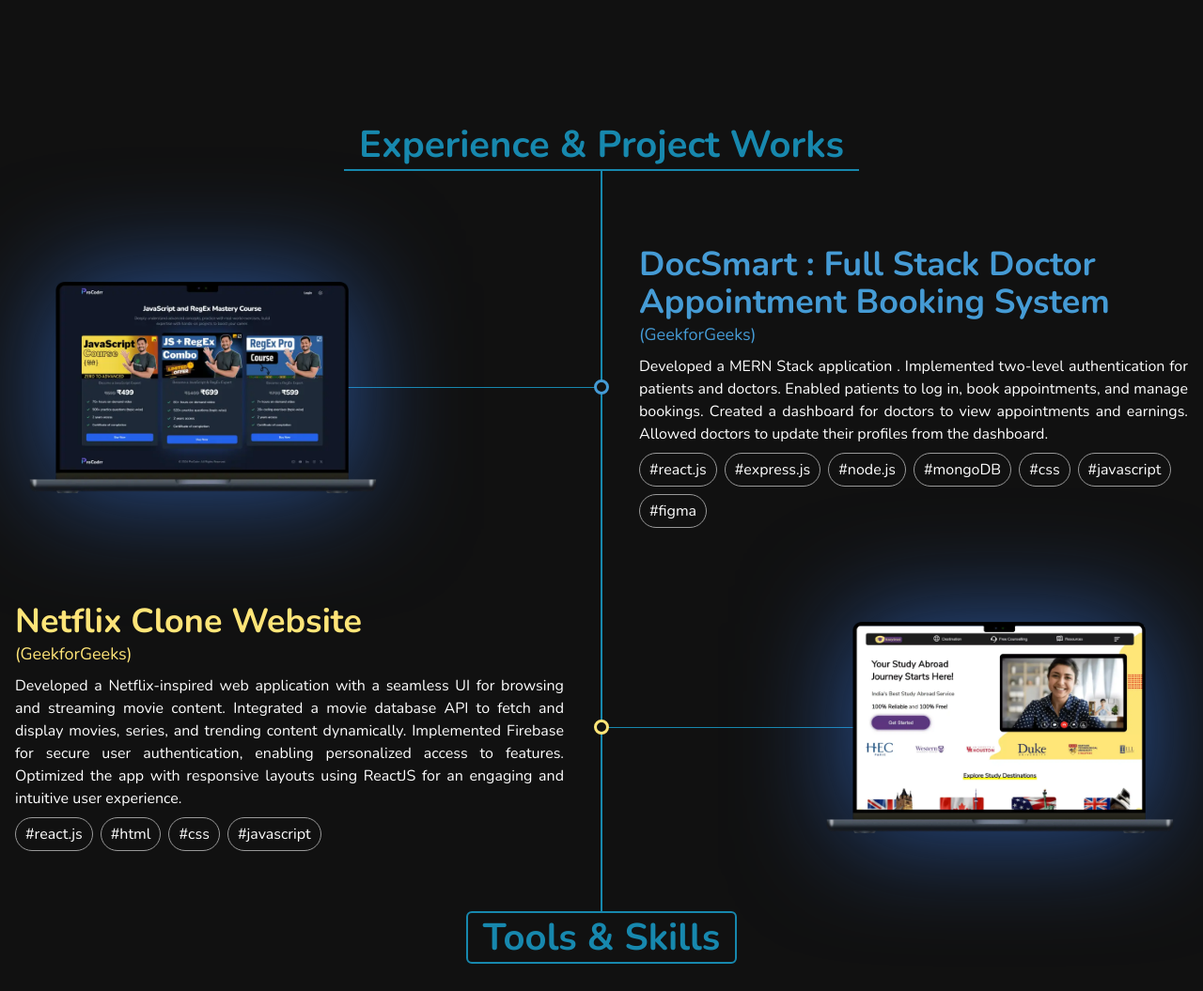
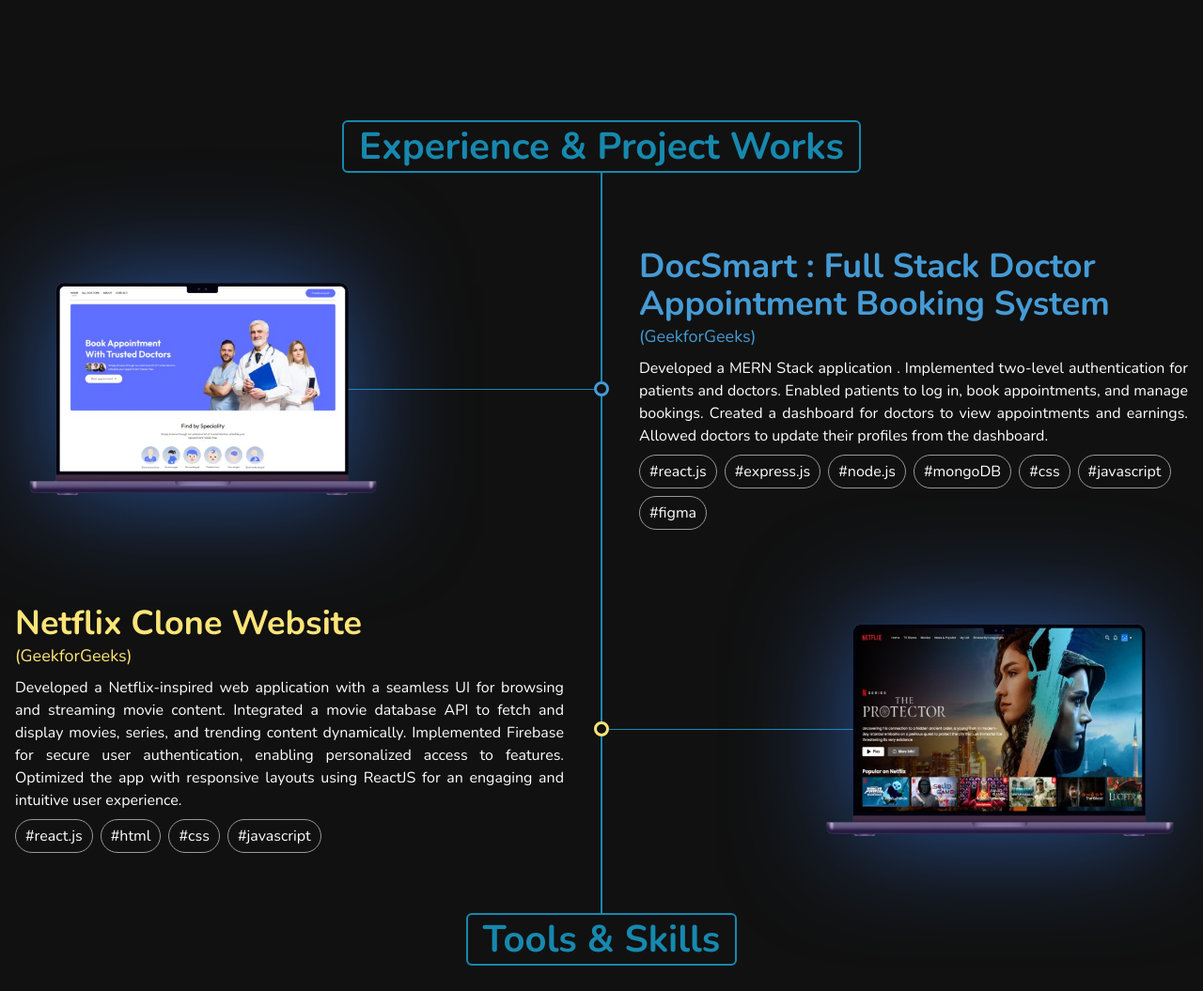
Before and after one commit to ai-Hasan/alhasan-portfolio, a website: page index.html in a window 1280 px wide. Shown: the part 720-1775 px from the top of the page at 94% size. Drawn offline with nearby package versions, Linux system fonts and the light colour scheme.

Commit message:
link updated

```diff
--- a/index.html
+++ b/index.html
@@ -87,6 +87,8 @@
           </h2>
 
 
+
+
           <a href="./assets/alhasan-res.pdf" download
             class="bg-[#4595eb] py-3 px-5 rounded font-extrabold bg-gradient-to-l from-[#1595b6] to-[#1f2667e6] relative hover:scale-110 ease-in-out duration-100 group">
             Download Resume
@@ -112,7 +114,6 @@
             </svg>
           </a>
         </div>
-
       </div>
 
       <ul class="ml-auto mb-4 space-y-6 text-[#b0b2c3] absolute right-8">
@@ -150,10 +151,10 @@
   <!-- Experience Section -->
   <section id="projects-section" class="max-w-screen-xl mx-auto mt-12 px-4 relative pb-8 sm:pb-16">
     <h2
-      class="text-3xl sm:text-[40px] bg-[#111] relative z-10 font-bold px-4 py-2 w-max mx-auto text-center text-[#1788ae] sm:border-b-2 border-[#1788ae]">
+      class="text-3xl sm:text-[40px] bg-[#111] relative z-10 font-bold px-4 py-2 w-max mx-auto text-center text-[#1788ae] sm:border-2 border-[#1788ae] rounded-md"">
       Experience & Project Works
     </h2>
-    <div class="flex flex-col sm:flex-row gap-4 mt-8 sm:gap-[80px] items-center sm:mt-20 relative">
+    <div class=" flex flex-col sm:flex-row gap-4 mt-8 sm:gap-[80px] items-center sm:mt-20 relative">
       <div class="h-[1px] left-1/4 right-1/2 bg-[#1788ae] absolute top-1/2 hidden sm:block"></div>
       <div
         class="w-4 h-4 rounded-full border-[3px] border-[#459bd5] absolute left-1/2 -translate-x-1/2 bg-[#111] z-10 hover:scale-110 ease-in-out duration-100 hidden sm:block">
@@ -161,7 +162,7 @@
       <a href="https://netlify.com" class="flex w-full relative justify-center sm:justify-start">
         <div class="flex flex-col items-center relative group sm:hover:scale-105 ease-in-out duration-200">
           <img class="max-w-[400px] w-full mr-auto relative z-10 drop-shadow-[0_0px_60px_rgba(59,130,246,0.6)]"
-            src="./assets/images/ProCodrr.webp" alt="" />
+            src="./assets/images/docsmart.png" alt="" />
           <span
             class="flex group-hover:-top-14 ease-jump duration-200 bg-[#459bd5] sm:absolute left-1/2 sm:-translate-x-1/2 top-5 px-2 py-1 text-sm sm:text-base mt-2 rounded w-max items-center gap-1 after:hidden sm:after:block after:w-4 after:h-4 after:bg-inherit after:absolute after:left-1/2 after:-translate-x-1/2 after:rotate-45 after:-bottom-2">DocSmart
             <svg xmlns="http://www.w3.org/2000/svg" width="16" height="16" viewBox="0 0 24 24" fill="none"
@@ -250,7 +251,7 @@
         <a href="#" class="order-1 sm:order-2 flex w-full relative justify-center sm:justify-start">
           <div class="flex flex-col items-center relative group sm:hover:scale-105 ease-in-out duration-200 sm:ml-auto">
             <img class="max-w-[400px] w-full relative z-10 drop-shadow-[0_0px_60px_rgba(59,130,246,0.6)]"
-            src="./assets/images/eazygrad.webp" alt="" />
+              src="./assets/images/netflix-clone.png" alt="" />
             <span
               class="flex group-hover:-top-14 ease-jump duration-200 text-black bg-[#ffe578] sm:absolute left-1/2 sm:-translate-x-1/2 top-5 px-2 py-1 text-sm sm:text-base mt-2 rounded w-max items-center gap-1 after:hidden sm:after:block after:w-4 after:h-4 after:bg-inherit after:absolute after:left-1/2 after:-translate-x-1/2 after:rotate-45 after:-bottom-2">Netflix
               Clone
@@ -312,7 +313,6 @@
         class="px-4 py-2 bg-[#1788ae] text-white font-semibold text-lg rounded-md shadow-md transition-transform transform hover:scale-105 hover:bg-[#1496c3]">
         Node.js </div>
     </div>
-
 
   </section>
 
```
Also changed, not shown: assets/images/docsmart.png (added), assets/images/money-arjan.webp (deleted), assets/images/netflix-clone.png (added), assets/images/pioneer-digital.webp (deleted), assets/images/web-dev-english.webp (deleted), 1 other file. Lines whose indentation alone changed are shown as unchanged.
